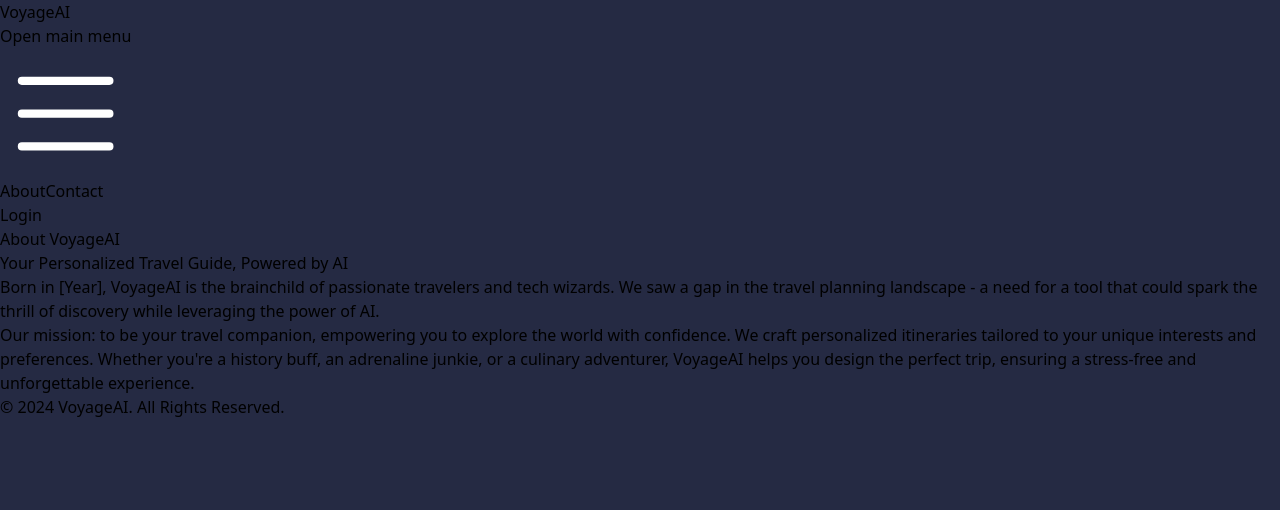
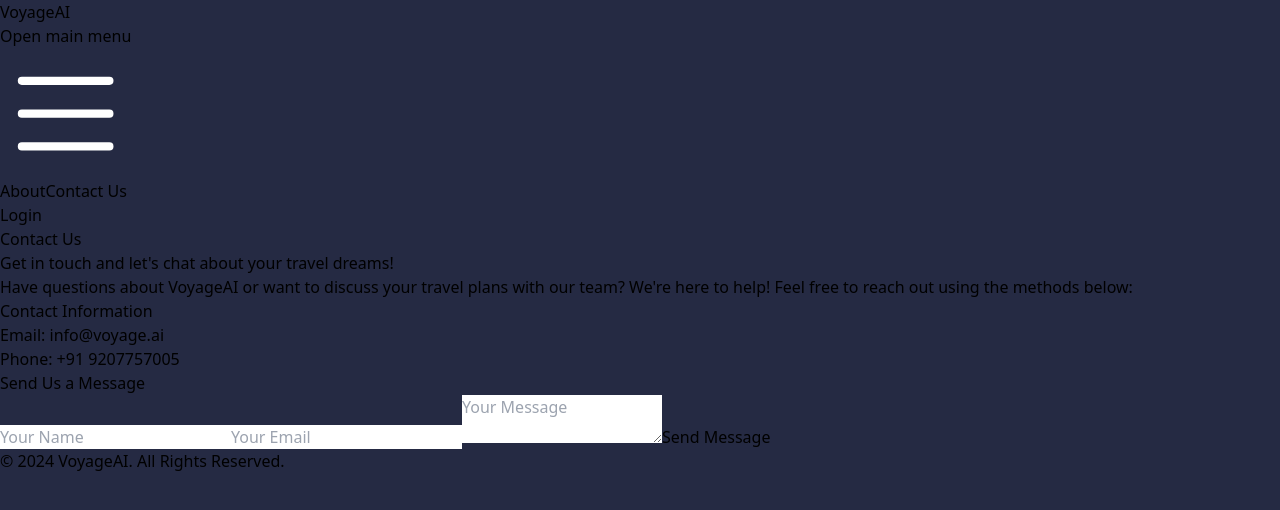
Before and after one commit to friedavocadoes/VoyagAI, a React (Vite) app: page /contact in a window 1280 px wide. Shown: the top 510 px of the page. Built offline with nearby package versions, Linux system fonts and the light colour scheme.

Commit message:
contact us

```diff
--- a/src/App.jsx
+++ b/src/App.jsx
@@ -9,7 +9,7 @@
 import Generator from './pages/Generator';
 import Results from './pages/Results';
 import AboutUs from './pages/AboutUs';
-import Contact from './pages/Contact';
+import ContactUs from './pages/Contact';
 
 function App() {
   return (
@@ -21,7 +21,7 @@
             <Route path="/login" element={<Login />} />  {/* Login page route */}
             <Route path="/signup" element={<Signup />} />  {/* Signup page route */}
             <Route path="/about" element={<AboutUs />} />  {/* About Us page route */}
-            <Route path="/contact" element={<Contact />} />  {/* Contact Us page route */}
+            <Route path="/contact" element={<ContactUs />} />  {/* Contact Us page route */}
           </Routes>
         </Body>
         <Routes>
--- a/src/components/Header.jsx
+++ b/src/components/Header.jsx
@@ -1,16 +1,31 @@
-import React, { useState } from 'react';
+import React, { useState, useEffect } from 'react';
 import { Link } from 'react-router-dom';
 
 const Layout = ({ children }) => {
   const [menuOpen, setMenuOpen] = useState(false);
+  const [isScrolled, setIsScrolled] = useState(false);
 
   const toggleMenu = () => {
     setMenuOpen(!menuOpen);
   };
 
+  const handleScroll = () => {
+    setIsScrolled(window.scrollY > 0);
+  };
+
+  useEffect(() => {
+    window.addEventListener('scroll', handleScroll);
+
+    return () => window.removeEventListener('scroll', handleScroll);
+  }, []);
+
   return (
     <div>
-      <header className="fixed inset-x-0 top-0 z-50">
+      <header
+        className={`fixed inset-x-0 top-0 z-50 transition duration-100 ease-in-out ${
+          isScrolled ? 'bg-gray-900 bg-opacity-0 backdrop-filter backdrop-blur-md' : 'bg-transparent'
+        }`}
+      >
         <nav className="flex items-center justify-between p-6 lg:px-8" aria-label="Global">
           <div className="flex lg:flex-1">
             <h1 className="text-3xl font-bold text-white">
@@ -34,8 +49,8 @@
             <Link to="/about" className="text-md font-semibold leading-6 text-white">
               About
             </Link>
-          <Link to="/#" className="text-md font-semibold leading-6 text-white">
-            Contact
+            <Link to="/contact" className="text-md font-semibold leading-6 text-white">
+              Contact Us
             </Link>
           </div>
           <div className="hidden lg:flex lg:flex-1 lg:justify-end">
@@ -64,18 +79,18 @@
               <div className="mt-6 flow-root">
                 <div className="-my-6 divide-y divide-gray-500/10">
                   <div className="space-y-2 py-6 px-4">
-                    <Link to="/" className="-mx-3 block rounded-lg px-3 py-2 text-base font-semibold leading-7 text-[#f9b17a] hover:bg-[#767fb4]">
+                    {/* <Link to="/" className="-mx-3 block rounded-lg px-3 py-2 text-base font-semibold leading-7 text-[#f9b17a] hover:bg-[#767fb4]">
                       Explore
-                    </Link>
-                    <Link to="/#" className="-mx-3 block rounded-lg px-3 py-2 text-base font-semibold leading-7 text-[#f9b17a] hover:bg-[#767fb4]">
+                    </Link> */}
+                    <Link to="/about" className="-mx-3 block rounded-lg px-3 py-2 text-base font-semibold leading-7 text-[#f9b17a] hover:bg-[#767fb4]">
                       About
                     </Link>
-                    <Link to="/#" className="-mx-3 block rounded-lg px-3 py-2 text-base font-semibold leading-7 text-[#f9b17a] hover:bg-[#767fb4]">
-                      Contact
+                    <Link to="/contact" className="-mx-3 block rounded-lg px-3 py-2 text-base font-semibold leading-7 text-[#f9b17a] hover:bg-[#767fb4]">
+                      Contact Us
                     </Link>
                   </div>
                   <div className="py-6 px-4">
-                    <Link to="/" className="-mx-3 block rounded-lg px-3 py-2 text-base font-bold leading-7 text-white hover:bg-[#767fb4]">
+                    <Link to="/login" className="-mx-3 block rounded-lg px-3 py-2 text-base font-bold leading-7 text-white hover:bg-[#767fb4]">
                      Login
                     </Link>
                   </div>
--- a/src/pages/AboutUs.jsx
+++ b/src/pages/AboutUs.jsx
@@ -1,23 +1,44 @@
-// AboutUs.jsx
 import React from 'react';
 
 const AboutUs = () => {
   return (
-    <div className="relative px-6 pt-14 flex items-center justify-center min-h-screen">
+    <div className="relative px-6 pt-14 flex items-center justify-center min-h-screen mt-20">
       <div className="text-center max-w-[700px]"> {/* Limit text container width */}
         <h1 className="text-4xl font-bold tracking-tight text-[#767fb4] sm:text-6xl">
           About VoyageAI
         </h1>
-        <p className="mt-6 text-lg leading-8 text-white">
+        <p className="mt-6 text-lg leading-8 text-slate-300 font-light">
           Your Personalized Travel Guide, Powered by AI
         </p>
         <div className="mt-10 space-y-6 prose">
-          <p className="text-base leading-loose text-left"> {/* Left-align text */}
-            <span className="text-[#f9b17a] font-bold">Born in [Year],</span> VoyageAI is the brainchild of passionate travelers and tech wizards. We saw a gap in the travel planning landscape - a need for a tool that could spark the thrill of discovery while leveraging the power of AI.
+          <p className="text-base leading-loose text-left font-mono text-stone-900">
+            <span className="text-[#f9b17a] font-bold">Born in 2024,</span> VoyageAI is the brainchild of passionate travelers and CSE students. We saw a gap in the travel planning landscape - a need for a tool that could spark the thrill of discovery while leveraging the power of AI.
           </p>
-          <p className="text-base leading-loose text-left">
+          <p className="text-base leading-loose text-left font-mono text-stone-900">
             <span className="text-[#f9b17a] font-bold">Our mission:</span> to be your travel companion, empowering you to explore the world with confidence. We craft personalized itineraries tailored to your unique interests and preferences. Whether you're a history buff, an adrenaline junkie, or a culinary adventurer, VoyageAI helps you design the perfect trip, ensuring a stress-free and unforgettable experience.
           </p>
+        </div>
+        <div className="mt-10 text-center text-stone-900">
+          <p className="text-2xl font-bold text-[#1a1a1a]">Developed By:</p>
+          <ul className="list-none space-y-2 mt-4">
+          <li>
+              <span className="font-medium">Gautham Madhu</span> - CSE Student
+            </li>
+            <li>
+              <span className="font-medium">Luthfi Nassir</span> - CSE Student
+            </li>
+            <li>
+              <span className="font-medium">Archit Garg</span> - CSE Student
+            </li>
+            <li>
+              <span className="font-medium">Yashika Bhandari</span> - CSE Student
+            </li>
+            <li>
+              <span className="font-medium">Kalpit Chaudary</span> - CSE Student
+            </li>
+          </ul>
+        </div>
+        <div className="mt-10">
         </div>
       </div>
     </div>
--- a/src/pages/Contact.jsx
+++ b/src/pages/Contact.jsx
@@ -1,27 +1,62 @@
-// AboutUs.jsx
 import React from 'react';
 
-const Contact = () => {
+const ContactUs = () => {
   return (
-    <div className="relative px-6 pt-14 flex items-center justify-center min-h-screen">
-      <div className="text-center max-w-[700px]"> {/* Limit text container width */}
+    <div className="relative px-6 pt-14 flex items-center justify-center min-h-screen mt-20 mb-20">
+      <div className="text-center max-w-[700px]">
         <h1 className="text-4xl font-bold tracking-tight text-[#767fb4] sm:text-6xl">
-          About VoyageAI
+          Contact Us
         </h1>
-        <p className="mt-6 text-lg leading-8 text-white">
-          Your Personalized Travel Guide, Powered by AI
+        <p className="mt-6 text-lg leading-8 text-slate-300 font-light">
+          Get in touch and let's chat about your travel dreams!
         </p>
+
         <div className="mt-10 space-y-6 prose">
-          <p className="text-base leading-loose text-left"> {/* Left-align text */}
-            <span className="text-[#f9b17a] font-bold">Born in [Year],</span> VoyageAI is the brainchild of passionate travelers and tech wizards. We saw a gap in the travel planning landscape - a need for a tool that could spark the thrill of discovery while leveraging the power of AI.
+          <p className="text-base leading-loose text-left font-mono text-stone-900">
+            Have questions about VoyageAI or want to discuss your travel plans with our team? We're here to help! Feel free to reach out using the methods below:
           </p>
-          <p className="text-base leading-loose text-left">
-            <span className="text-[#f9b17a] font-bold">Our mission:</span> to be your travel companion, empowering you to explore the world with confidence. We craft personalized itineraries tailored to your unique interests and preferences. Whether you're a history buff, an adrenaline junkie, or a culinary adventurer, VoyageAI helps you design the perfect trip, ensuring a stress-free and unforgettable experience.
-          </p>
+        </div>
+
+        <div className="mt-10 space-y-4">
+          <h2 className="text-2xl font-bold text-[#1a1a1a]">Contact Information</h2>
+          <ul className="list-none space-y-2">
+            <li>
+              <span className="font-medium text-[#f9b17a]">Email:</span> info@voyage.ai
+            </li>
+            <li>
+              <span className="font-medium text-[#f9b17a]">Phone:</span> +91 9207757005
+            </li>
+          </ul>
+        </div>
+
+        <div className="mt-10 space-y-4">
+          <h2 className="text-2xl font-bold text-[#1a1a1a]">Send Us a Message</h2>
+          <form className="grid grid-cols-1 gap-4">
+            <input
+              type="text"
+              placeholder="Your Name"
+              className="px-4 py-2 rounded-md border border-gray-300 focus:outline-none focus:ring-1 focus:ring-[#767fb4]"
+              required
+            />
+            <input
+              type="email"
+              placeholder="Your Email"
+              className="px-4 py-2 rounded-md border border-gray-300 focus:outline-none focus:ring-1 focus:ring-[#767fb4]"
+              required
+            />
+            <textarea
+              placeholder="Your Message"
+              className="px-4 py-2 rounded-md border border-gray-300 h-24 focus:outline-none focus:ring-1 focus:ring-[#767fb4]"
+              required
+            />
+            <button type="submit" className="bg-[#767fb4] text-white font-medium py-2 px-4 rounded-md hover:bg-[#3f5c99]">
+              Send Message
+            </button>
+          </form>
         </div>
       </div>
     </div>
   );
 };
 
-export default Contact;
+export default ContactUs;
--- a/src/pages/Generator.jsx
+++ b/src/pages/Generator.jsx
@@ -12,11 +12,11 @@
   };
 
   return (
-    <div className="relative min-h-screen grid">
+    <div className="relative min-h-screen grid bg-black">
       <div className="flex flex-col sm:flex-row items-center md:items-start sm:justify-center md:justify-start flex-auto min-w-0">
 
         {/* the below line to see a demo logo */}
-        <div className="relative sm:w-1/2 xl:w-3/5 bg-blue-500 h-full hidden md:flex flex-auto items-center justify-center p-10 overflow-hidden text-white bg-no-repeat bg-cover relative" style={{ backgroundImage: `url(public/voyagai.png)` }}>
+        <div className="relative sm:w-1/2 xl:w-3/5 bg-blue-500 h-full hidden md:flex flex-auto items-center justify-center p-10 overflow-hidden text-white bg-no-repeat bg-cover relative" style={{ backgroundImage: `url(src/assets/download.jpeg)` }}>
           <div className="absolute bg-black opacity-25 inset-0 z-0"></div>
           <div className="w-full lg:max-w-2xl md:max-w-md z-10 items-center text-center">
             <div className="font-bold leading-tight mb-6 mx-auto w-full content-center items-center text-slate-500	">
--- a/src/pages/Results.jsx
+++ b/src/pages/Results.jsx
@@ -28,11 +28,11 @@
 
   return (
     <>
-    <div className="mt-[120px] mx-20">
+    <div className="mt-[115px] mx-20">
       {results ? (
         <div className="grid grid-cols-1 md:grid-cols-2 lg:grid-cols-3 gap-4 my-5 m-4">
           {results.map((result, index) => (
-            <div key={index} className="bg-orange-300 rounded-lg shadow-md overflow-hidden">
+            <div key={index} className="bg-slate-400 rounded-lg shadow-md overflow-hidden">
               {/* <img className="w-full h-48 object-cover" src={result.pict} alt={result.name} /> */}
               <div className="p-4">
                 <h5 className="text-xl font-bold">{result.name}</h5>
@@ -45,7 +45,7 @@
       ) : (
         <div class="absolute right-1/2 bottom-1/2 transform translate-x-1/2 translate-y-1/2">
           <div class="p-4 bg-gradient-to-tr animate-spin from-green-500 to-blue-500 via-purple-500 rounded-full">
-            <div class="bg-white rounded-full">
+            <div class="bg-opacity-0 rounded-full">
             <div class="w-24 h-24 rounded-full"></div>
             </div>
           </div>
```
Lines whose indentation alone changed are shown as unchanged.
